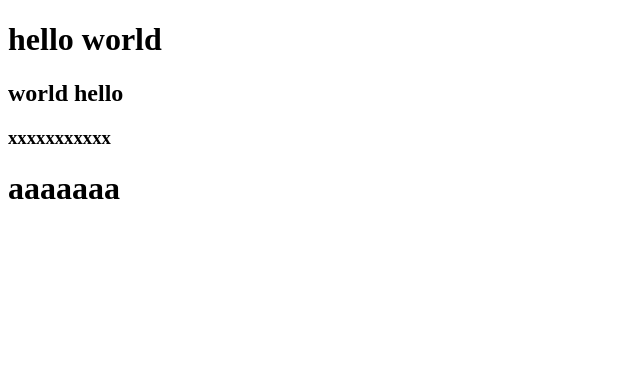
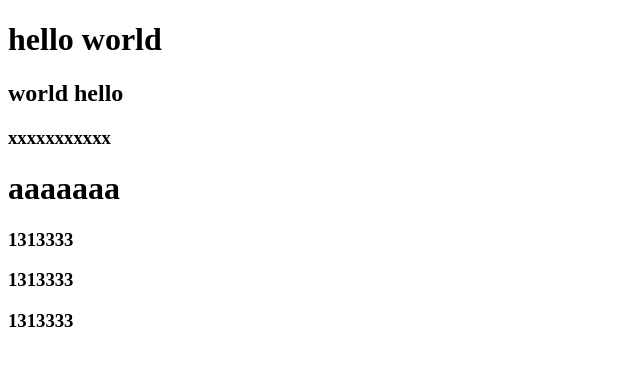
Before and after one commit to ZhongXiangXiang/testDemoxx, a plain HTML site: page index.html in a window 1280 px wide. Shown: the whole page, without its empty margins (0-640 px from the left). Drawn offline with Linux system fonts and the light colour scheme.

Commit message:
这是第六次提交

```diff
--- a/index.html
+++ b/index.html
@@ -10,5 +10,9 @@
         <h2>world hello</h2>
         <h3>xxxxxxxxxxx</h3>
         <h1>aaaaaaa</h1>
+
+        <h3>1313333</h3>
+        <h3>1313333</h3>
+        <h3>1313333</h3>
     </body>
 </html>
```
Also changed, not shown: 1 other file.
